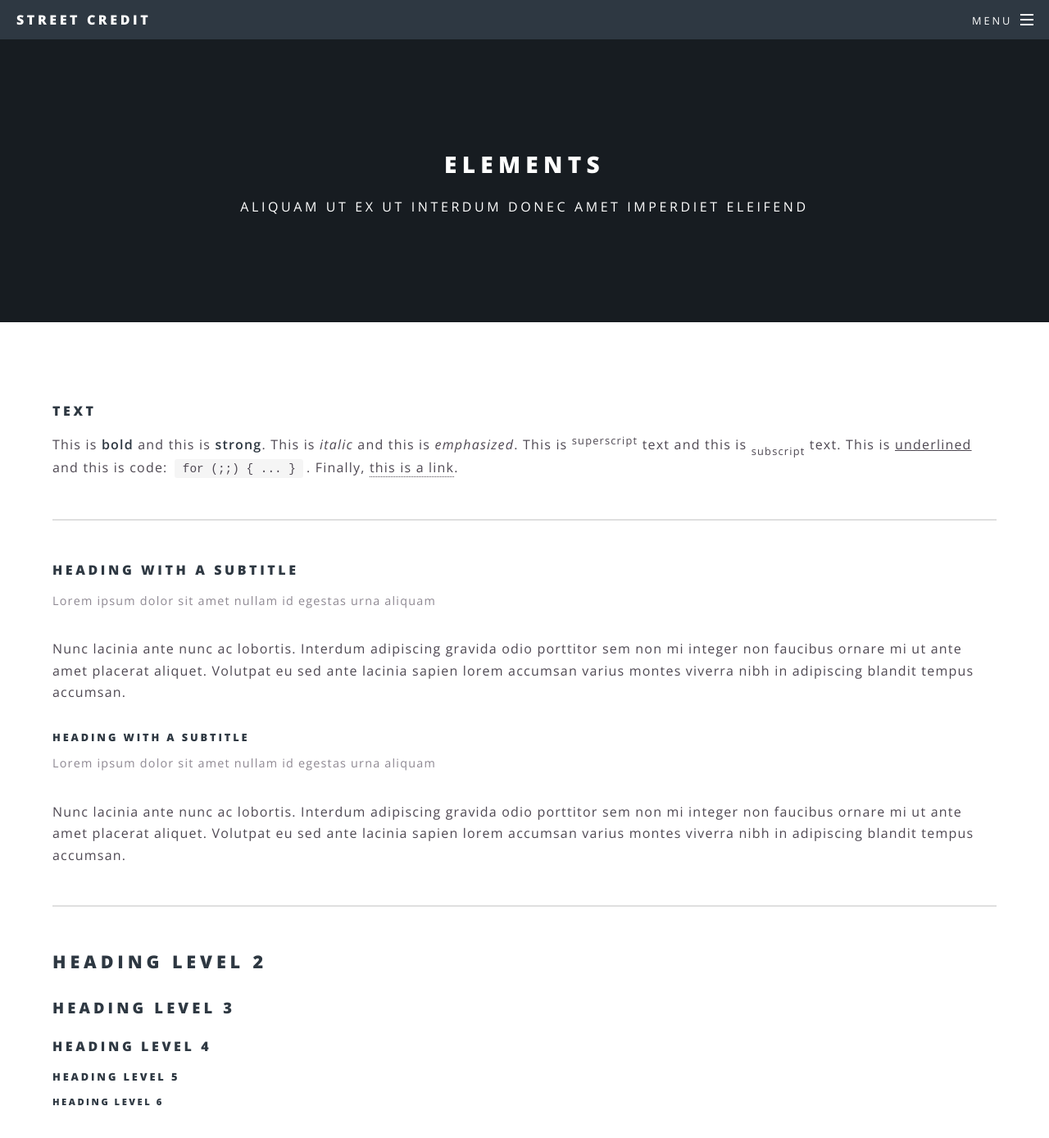
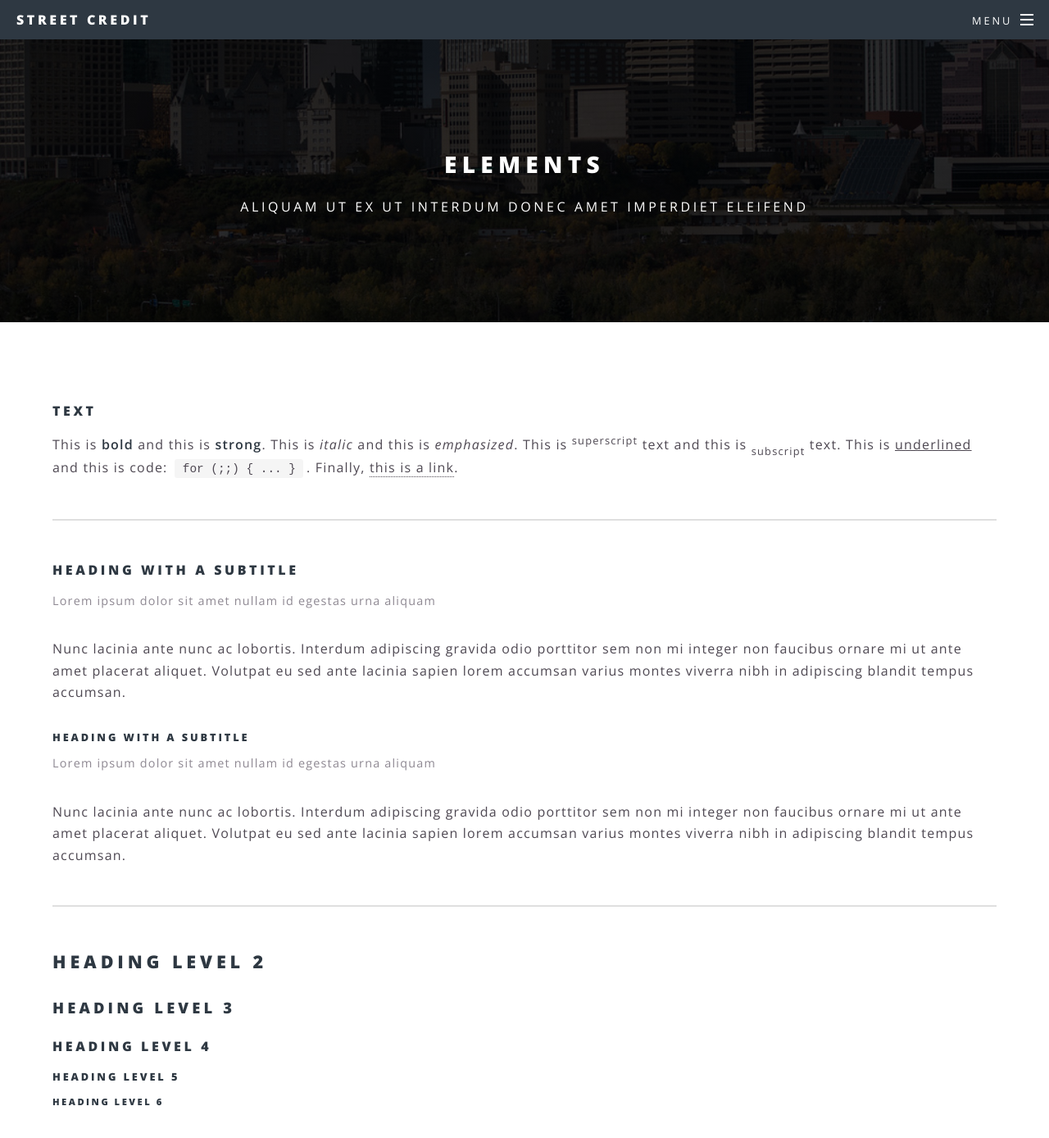
Before and after one commit to Dill21/streetcredit, a Jekyll site: the page built from elements.html, in a window 1280 px wide and 1400 px high. Shown: the top 1388 px of the window at 82% size. Built offline with Jekyll 4.4.1, drawn with Linux system fonts in a browser that asks for light colours.

Commit message:
another test

```diff
--- a/css/ie9.scss
+++ b/css/ie9.scss
@@ -55,7 +55,7 @@
 
 	#banner,
 	.wrapper.style4 {
-		background-image: url("../banner.jpg");
+		background-image: url("../images/banner.jpg");
 		background-position: center center;
 		background-repeat: no-repeat;
 		background-size: cover;
@@ -113,7 +113,7 @@
 
 	#main {
 		> header {
-			background-image: url("../banner.jpg");
+			background-image: url("../images/banner.jpg");
 			background-position: center center;
 			background-repeat: no-repeat;
 			background-size: cover;
--- a/elements.html
+++ b/elements.html
@@ -287,7 +287,7 @@
 				<h5>Fit</h5>
 				<div class="box alt">
 					<div class="row uniform 50%">
-						<div class="12u"><span class="image fit"><img src="banner.jpg" alt="" /></span></div>
+						<div class="12u"><span class="image fit"><img src="images/banner.jpg" alt="" /></span></div>
 						<div class="4u"><span class="image fit"><img src="images/pic01.jpg" alt="" /></span></div>
 						<div class="4u"><span class="image fit"><img src="images/pic02.jpg" alt="" /></span></div>
 						<div class="4u"><span class="image fit"><img src="images/pic03.jpg" alt="" /></span></div>
```
Also changed, not shown: images/banner.jpg (renamed from banner.jpg).
